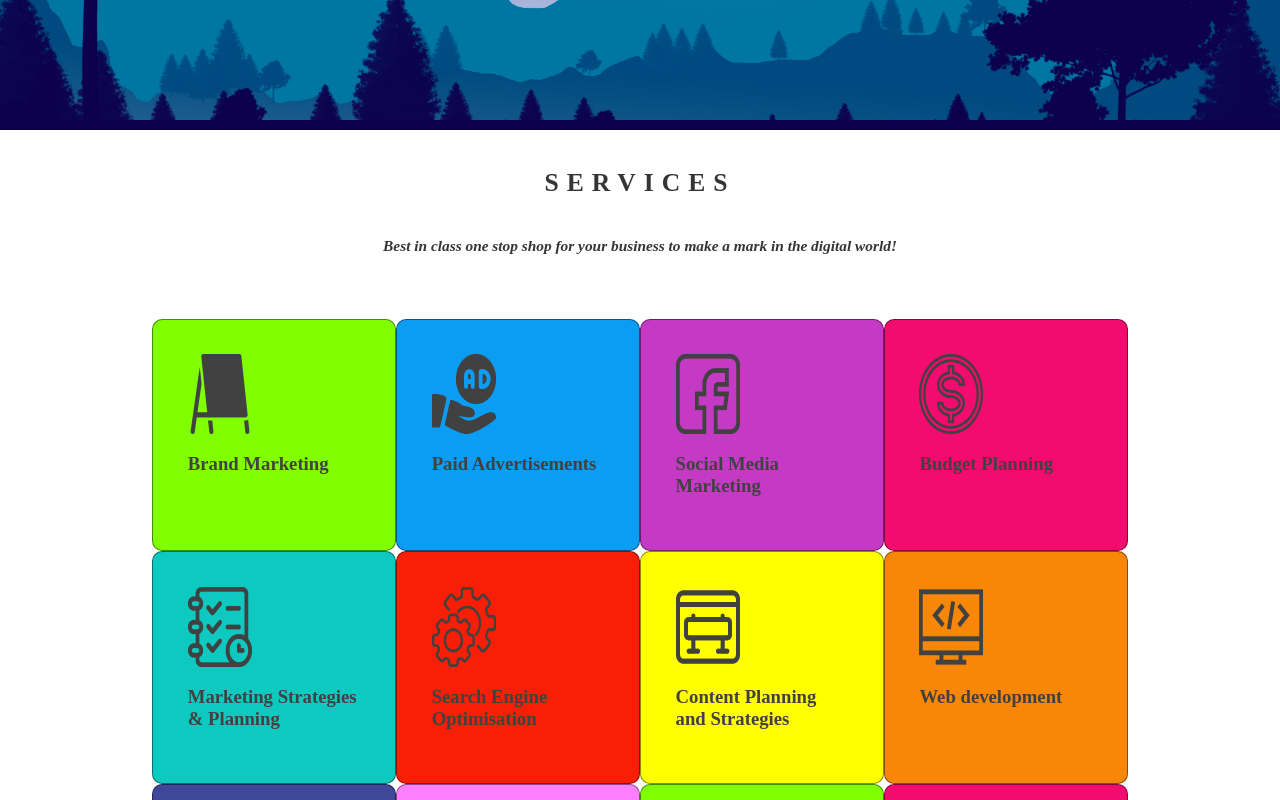
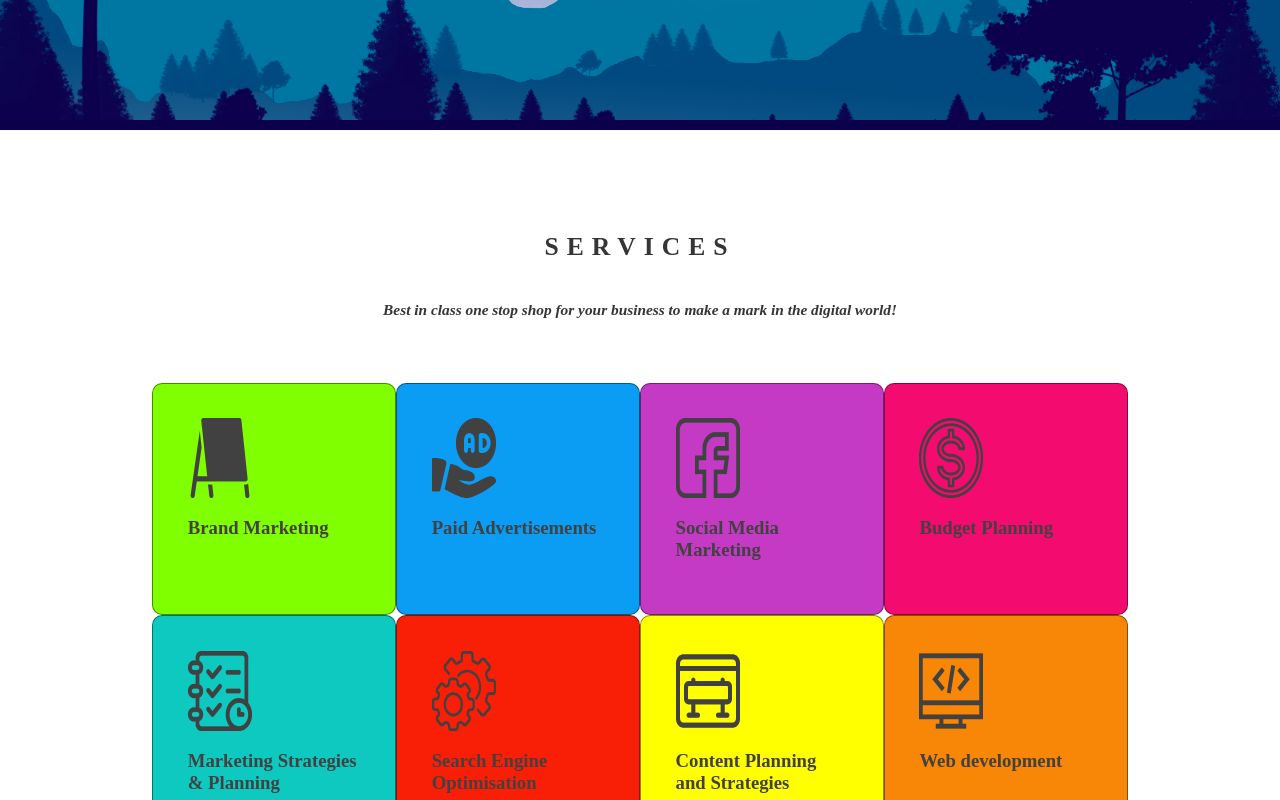
Before and after one commit to TazzDev/Alive-Digital-Services, a React app: page / in a window 1280 px wide. Shown: the part 680-1480 px from the top of the page. Built offline with nearby package versions, Linux system fonts and the light colour scheme.

Commit message:
revision

```diff
--- a/src/styles/components/_services.scss
+++ b/src/styles/components/_services.scss
@@ -1,4 +1,6 @@
-
+#service-container {
+    margin-top: 5%;
+}
 
 #services-header {
     width: 90vw;
```
